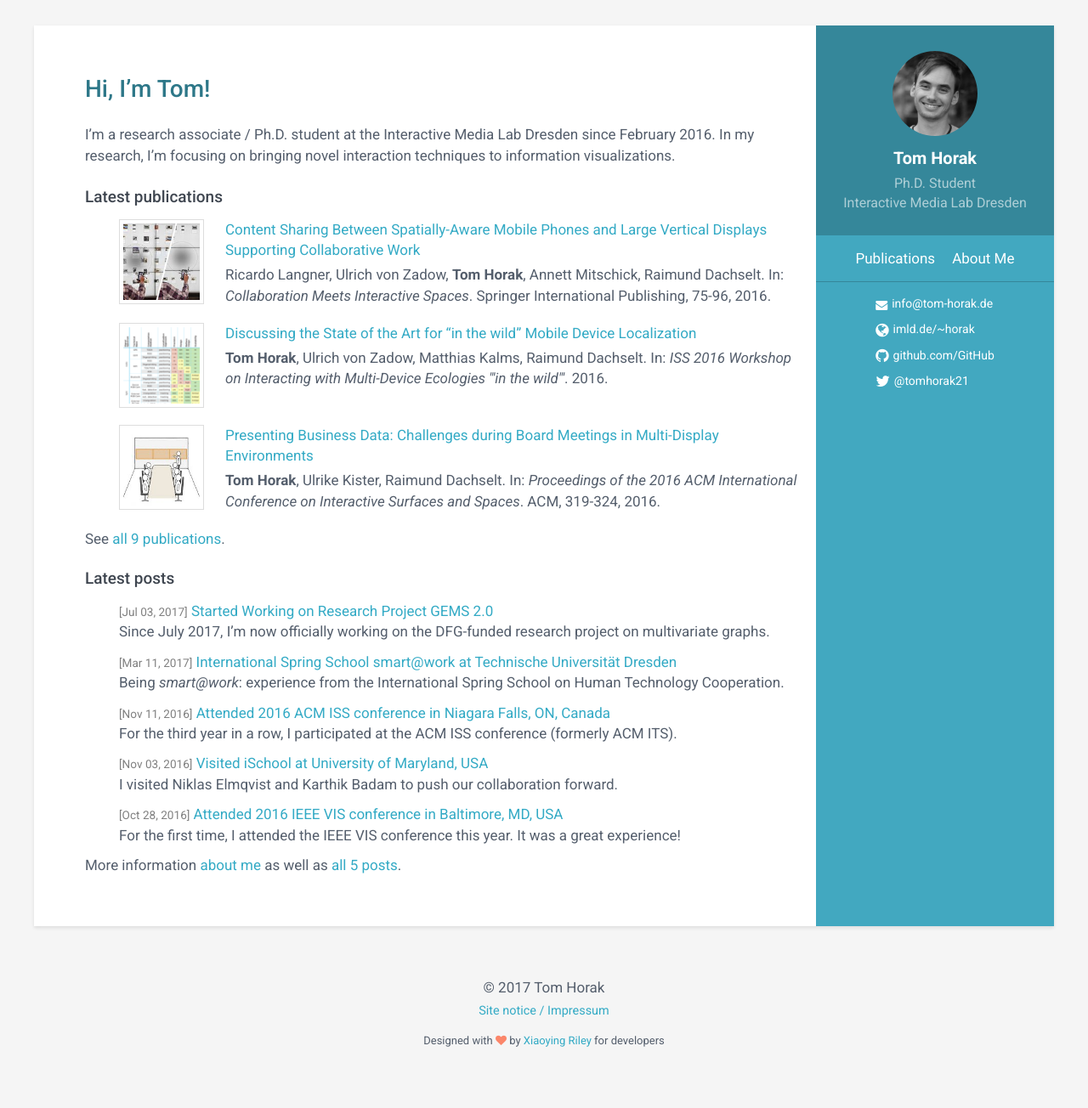
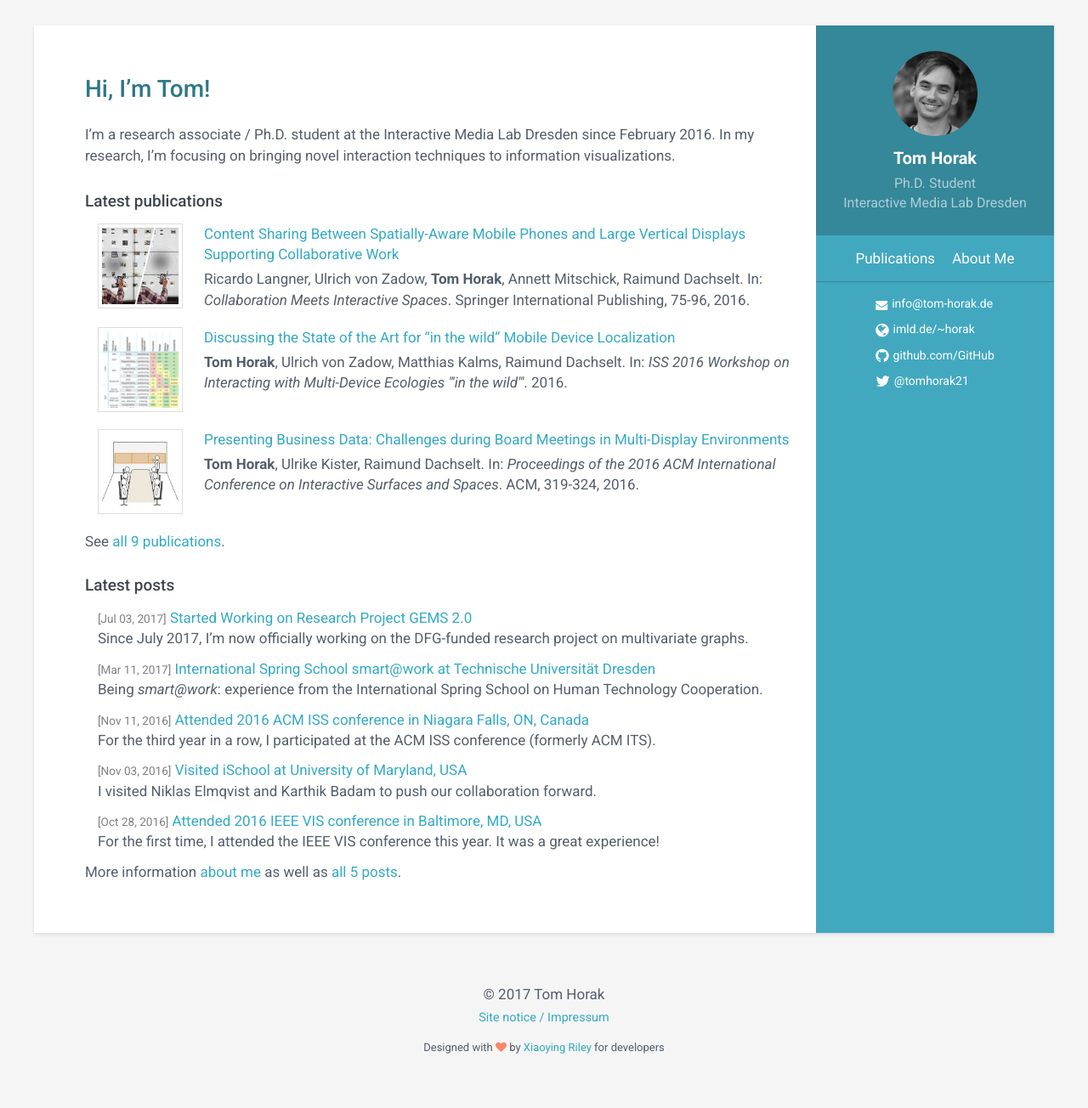
Before and after one commit to tomhorak21/tomhorak21.github.io, a Jekyll site: the page built from index.md, in a window 1280 px wide. Shown: the whole page at 85% size. Built offline with Jekyll 4.4.1, drawn with Linux system fonts in a browser that asks for light colours; our own code applies the rules of GitHub Pages for plain Markdown files.

Commit message:
Minor style adaptation.

```diff
--- a/assets/css/styles.css
+++ b/assets/css/styles.css
@@ -55,7 +55,7 @@ h1 {
 h2 {
   color: #3F4650;
   font-size: 19px;
-  margin-top: 25px;
+  margin-top: 30px;
   margin-bottom: 15px;
   font-weight: 500;
 }
@@ -129,6 +129,7 @@ nav ul li {
 }
 .pub-list, .post-list {
   list-style: none;
+  padding-left: 15px;
 }
 .pub-list a {
   display: block;
```
